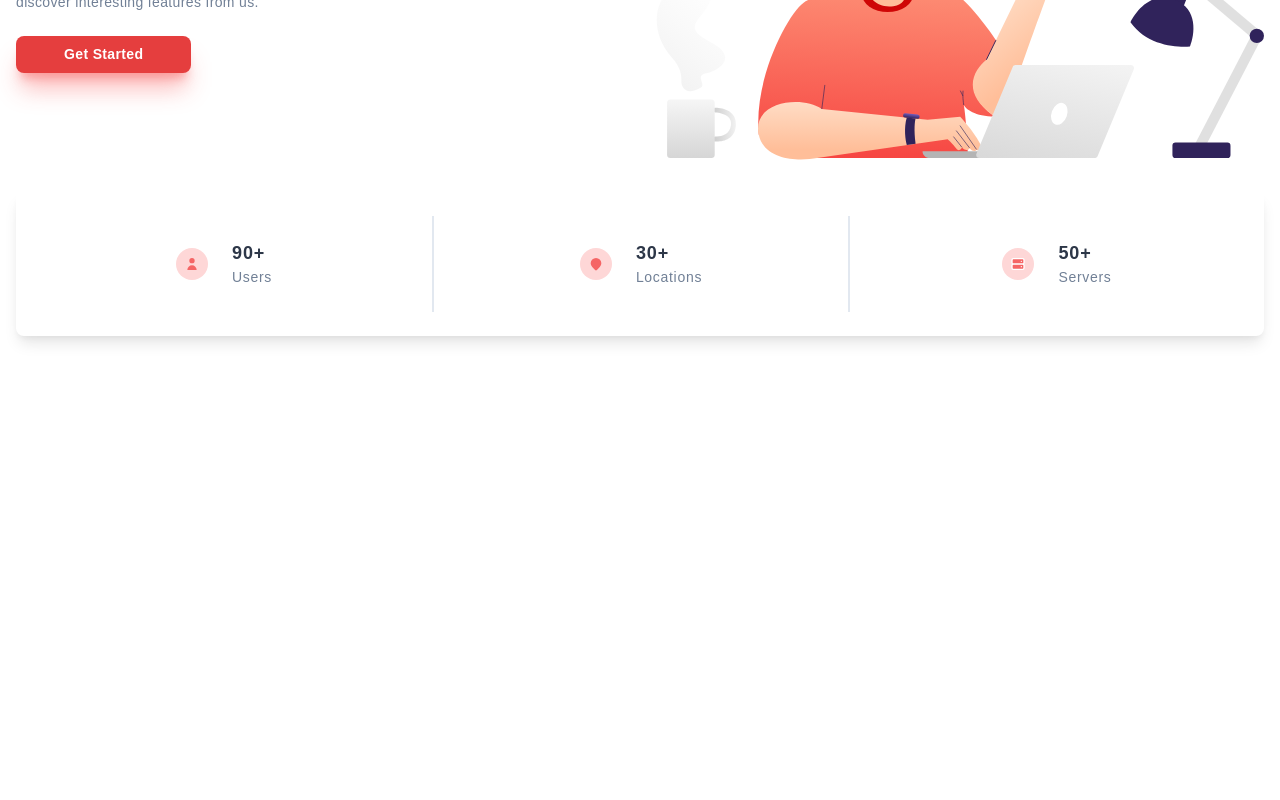
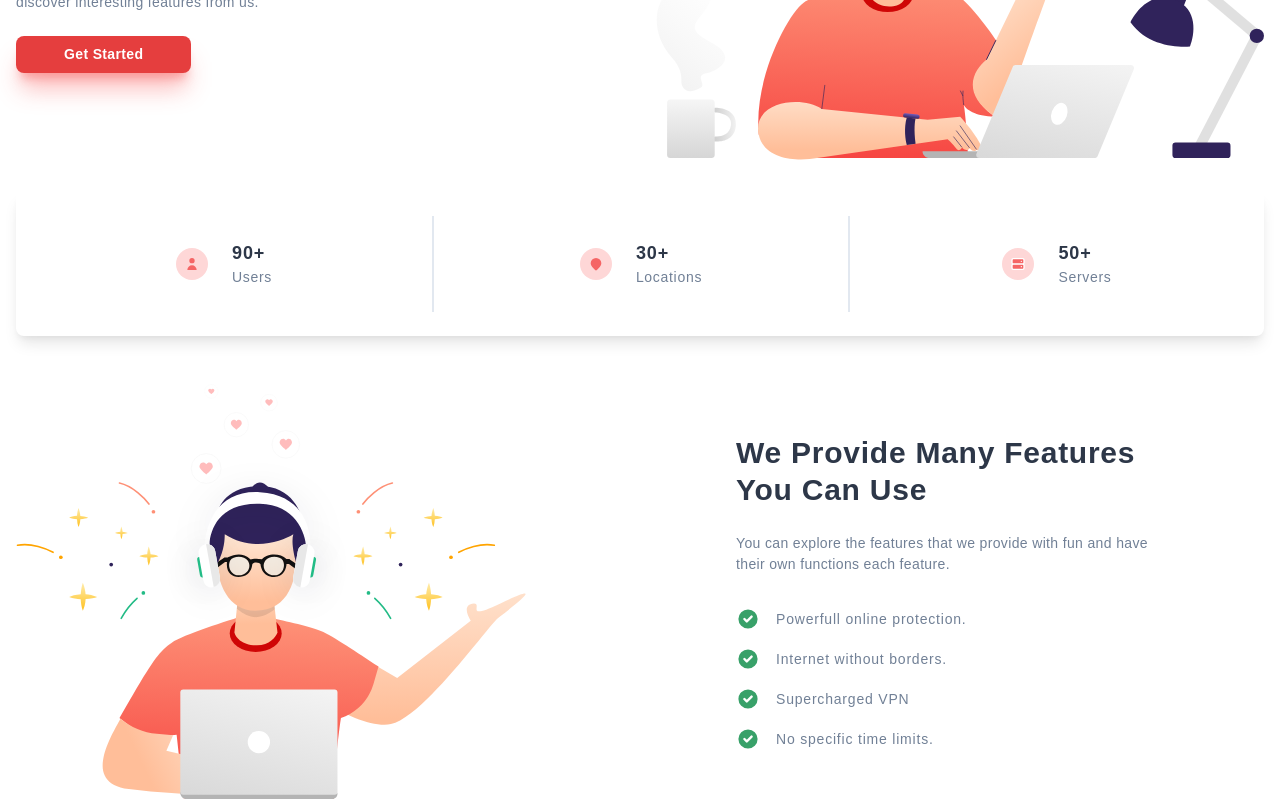
Before and after one commit to rahulkhimsuriya/laslesvpn-landing-page-freebies, a Vue app: page / in a window 1280 px wide. Shown: the part 323-1123 px from the top of the page. Before the commit the page ends 800 px from the top, so only its background shows below. Built offline with nearby package versions, Linux system fonts and the light colour scheme.

Commit message:
create features section

```diff
--- a/src/App.vue
+++ b/src/App.vue
@@ -1,19 +1,25 @@
 <template>
   <div id="app" class="bg-white container px-4 mx-auto">
-    <Navbar />
-    <HeroSection />
+    <header>
+      <Navbar />
+    </header>
+
+    <main>
+      <Home />
+    </main>
   </div>
 </template>
 
 <script>
+import Home from '@/pages/Home'
 import Navbar from '@/components/Navbar'
-import HeroSection from '@/components/HeroSection'
 
 export default {
   name: 'App',
+
   components: {
-    Navbar,
-    HeroSection
+    Home,
+    Navbar
   }
 }
 </script>
--- a/src/components/HeroSection.vue
+++ /dev/null
@@ -1,84 +0,0 @@
-<template>
-  <section class="pt-8">
-    <div class=" flex gap-8 items-center">
-      <div class="w-1/2">
-        <h2
-          class="text-4xl font-semibold leading-tight tracking-wider text-gray-900"
-        >
-          Want anything to be <br />
-          easy with LaslesVPN.
-        </h2>
-        <p class="mt-4 text-sm leading-snug tracking-wide text-gray-600">
-          Provide a network for all your needs with ease and fun using
-          <strong>LaslesVPN</strong><br />
-          discover interesting features from us.
-        </p>
-        <BaseButton class="mt-6 px-12">Get Started</BaseButton>
-      </div>
-      <div class="w-1/2">
-        <img src="../assets/images/illustration_01.svg" alt="Hero Image" />
-      </div>
-    </div>
-
-    <div class="mt-8 py-6 w-full rounded-lg shadow-lg">
-      <div class="flex items-center justify-around divide-x-2">
-        <HeroCard class="w-1/3 h-24" v-for="(item, idx) in items" :key="idx">
-          <template #icon>
-            <div class="p-2 text-white bg-red-200 rounded-full">
-              <img class="h-4 w-4 text-red-200" :src="item.icon" alt="icon" />
-            </div>
-          </template>
-
-          <div class="ml-6">
-            <h4 class="text-lg text-gray-800 font-bold tracking-wider">
-              {{ item.title }}
-            </h4>
-            <p class="text-sm text-gray-600 font-medium tracking-wider">
-              {{ item.subtitle }}
-            </p>
-          </div>
-        </HeroCard>
-      </div>
-    </div>
-  </section>
-</template>
-
-<script>
-import HeroCard from './HeroCard'
-import UserIcon from '@/assets/images/user.svg'
-import ServerIcon from '@/assets/images/server.svg'
-import LocationIcon from '@/assets/images/location.svg'
-
-export default {
-  name: 'HeroSection',
-
-  components: {
-    HeroCard
-  },
-
-  data() {
-    return {
-      icon: UserIcon,
-      items: [
-        {
-          icon: UserIcon,
-          title: '90+',
-          subtitle: 'Users'
-        },
-        {
-          icon: LocationIcon,
-          title: '30+',
-          subtitle: 'Locations'
-        },
-        {
-          icon: ServerIcon,
-          title: '50+',
-          subtitle: 'Servers'
-        }
-      ]
-    }
-  }
-}
-</script>
-
-<style scoped></style>
--- /dev/null
+++ b/src/components/List.vue
@@ -0,0 +1,13 @@
+<template>
+  <ul>
+    <slot></slot>
+  </ul>
+</template>
+
+<script>
+export default {
+  name: 'List'
+}
+</script>
+
+<style lang="scss" scoped></style>
--- /dev/null
+++ b/src/components/ListItem.vue
@@ -0,0 +1,19 @@
+<template>
+  <li class="flex items-center">
+    <div>
+      <slot name="icon"></slot>
+    </div>
+
+    <div class="ml-4 text-sm font-medium text-gray-600">
+      <slot></slot>
+    </div>
+  </li>
+</template>
+
+<script>
+export default {
+  name: 'ListItems'
+}
+</script>
+
+<style scoped></style>
--- /dev/null
+++ b/src/components/SeactionHeader.vue
@@ -0,0 +1,34 @@
+<template>
+  <div>
+    <h3
+      class="text-3xl text-gray-800 font-semibold leading-tight tracking-wide"
+    >
+      {{ title }}
+    </h3>
+
+    <p
+      class="mt-6 text-sm text-gray-600 font-normal leading-normal tracking-wide"
+    >
+      {{ subtitle }}
+    </p>
+  </div>
+</template>
+
+<script>
+export default {
+  name: 'SeactionHeader',
+
+  props: {
+    title: {
+      type: String,
+      required: true
+    },
+    subtitle: {
+      type: String,
+      required: true
+    }
+  }
+}
+</script>
+
+<style lang="scss" scoped></style>
--- /dev/null
+++ b/src/pages/Home.vue
@@ -0,0 +1,138 @@
+<template>
+  <div class="w-full">
+    <section class="pt-8">
+      <div class=" flex gap-8 items-center">
+        <div class="w-1/2">
+          <h2
+            class="text-4xl font-semibold leading-tight tracking-wider text-gray-900"
+          >
+            Want anything to be <br />
+            easy with LaslesVPN.
+          </h2>
+          <p class="mt-4 text-sm leading-snug tracking-wide text-gray-600">
+            Provide a network for all your needs with ease and fun using
+            <strong>LaslesVPN</strong><br />
+            discover interesting features from us.
+          </p>
+          <BaseButton class="mt-6 px-12">Get Started</BaseButton>
+        </div>
+        <div class="w-1/2">
+          <img src="../assets/images/illustration_01.svg" alt="Hero Image" />
+        </div>
+      </div>
+
+      <div class="mt-8 py-6 w-full rounded-lg shadow-lg">
+        <div class="flex items-center justify-around divide-x-2">
+          <HeroCard
+            class="w-1/3 h-24"
+            v-for="(item, idx) in heroItems"
+            :key="idx"
+          >
+            <template #icon>
+              <div class="p-2 text-white bg-red-200 rounded-full">
+                <img class="h-4 w-4 text-red-200" :src="item.icon" alt="icon" />
+              </div>
+            </template>
+
+            <div class="ml-6">
+              <h4 class="text-lg text-gray-800 font-bold tracking-wider">
+                {{ item.title }}
+              </h4>
+              <p class="text-sm text-gray-600 font-medium tracking-wider">
+                {{ item.subtitle }}
+              </p>
+            </div>
+          </HeroCard>
+        </div>
+      </div>
+    </section>
+
+    <section class="mt-12 w-full flex items-center justify-between">
+      <div class="w-1/2">
+        <img src="../assets/images/illustration_02.svg" alt="Feature" />
+      </div>
+
+      <div class="w-1/2 px-24">
+        <SeactionHeader
+          title="We Provide Many Features You Can Use"
+          subtitle="You can explore the features that we provide with fun and have their own functions each feature."
+        />
+
+        <List class="mt-8 space-y-4">
+          <ListItem
+            class="leading-none tracking-wider"
+            v-for="feature in featuresList"
+            :key="feature"
+          >
+            <template #icon>
+              <svg
+                class="w-6 h-6 text-green-600"
+                fill="currentColor"
+                viewBox="0 0 20 20"
+                xmlns="http://www.w3.org/2000/svg"
+              >
+                <path
+                  fill-rule="evenodd"
+                  d="M10 18a8 8 0 100-16 8 8 0 000 16zm3.707-9.293a1 1 0 00-1.414-1.414L9 10.586 7.707 9.293a1 1 0 00-1.414 1.414l2 2a1 1 0 001.414 0l4-4z"
+                  clip-rule="evenodd"
+                ></path>
+              </svg>
+            </template>
+            {{ feature }}
+          </ListItem>
+        </List>
+      </div>
+    </section>
+  </div>
+</template>
+
+<script>
+import HeroCard from '@/components/HeroCard'
+import UserIcon from '@/assets/images/user.svg'
+import ServerIcon from '@/assets/images/server.svg'
+import LocationIcon from '@/assets/images/location.svg'
+import SeactionHeader from '@/components/SeactionHeader'
+import List from '@/components/List'
+import ListItem from '@/components/ListItem'
+
+export default {
+  name: 'Home',
+
+  components: {
+    HeroCard,
+    SeactionHeader,
+    List,
+    ListItem
+  },
+
+  data() {
+    return {
+      heroItems: [
+        {
+          icon: UserIcon,
+          title: '90+',
+          subtitle: 'Users'
+        },
+        {
+          icon: LocationIcon,
+          title: '30+',
+          subtitle: 'Locations'
+        },
+        {
+          icon: ServerIcon,
+          title: '50+',
+          subtitle: 'Servers'
+        }
+      ],
+      featuresList: [
+        'Powerfull online protection.',
+        'Internet without borders.',
+        'Supercharged VPN',
+        'No specific time limits.'
+      ]
+    }
+  }
+}
+</script>
+
+<style scoped></style>
```
Also changed, not shown: src/assets/images/illustration_02.svg (added).
